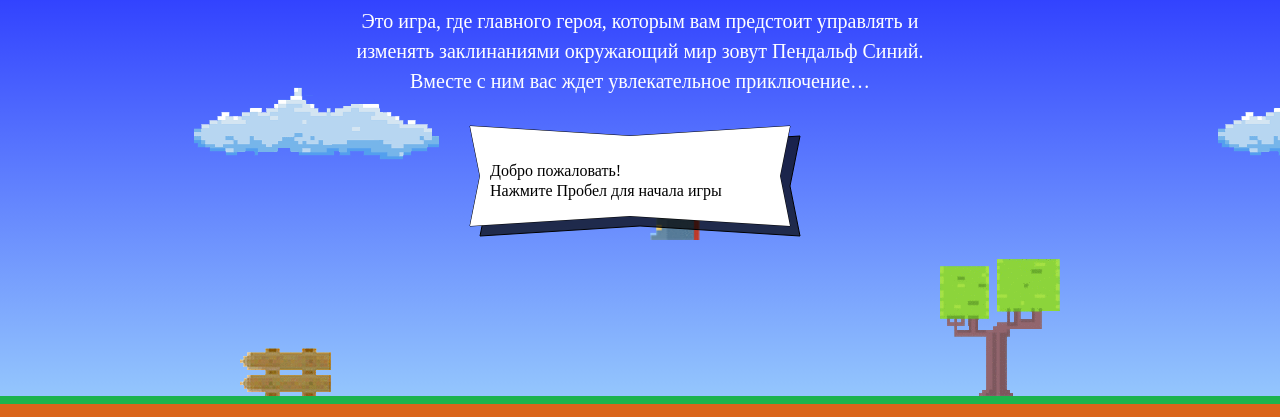
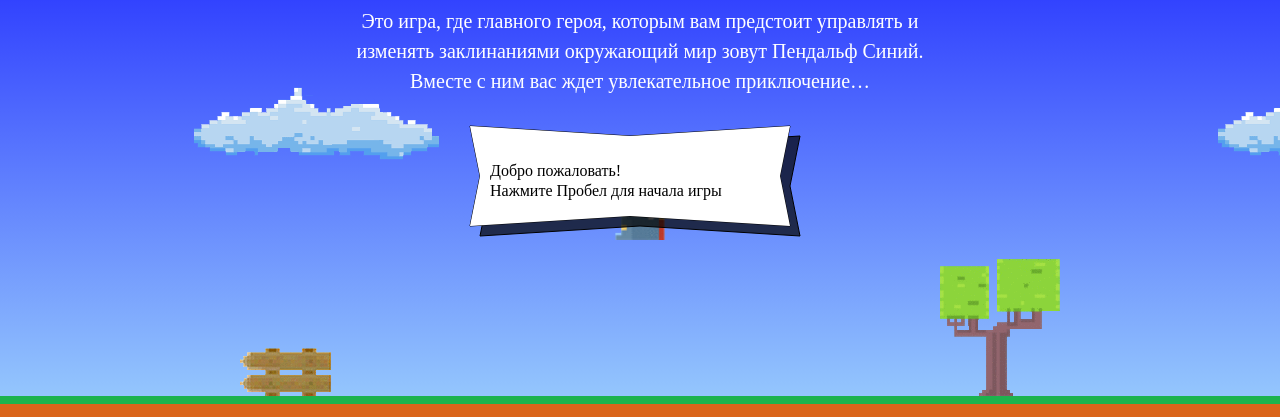
Before and after one commit to lillolin/406957-code-and-magick, a website: page index.html in a window 1280 px wide. Shown: the part 203-620 px from the top of the page. Drawn offline with Linux system fonts and the light colour scheme; a web font is replaced by a local one.

Commit message:
Внесены исправления в задание

```diff
--- a/index.html
+++ b/index.html
@@ -171,25 +171,22 @@
 
 <script>
 
-var fireballSize;
-fireballSize = 22;
+var fireballSize = 22;
 
 getFireballSpeed=function(left) {
   return left ? 5 : 2;
 }
 
-var wizardSpeed;
-wizardSpeed = 3;
+var wizardSpeed = 3;
 
-var wizardWidth;
-wizardWidth = 70;
+var wizardWidth = 70;
 
 getWizardHeight=function(wizardWidth) {
  return 1.337 * wizardWidth;
 }
 
 getWizardX=function(width) {
-  return width / 2;
+  return width / 2 - 0.5 * wizardWidth;
 }
 
 getWizardY=function(height) {
```
